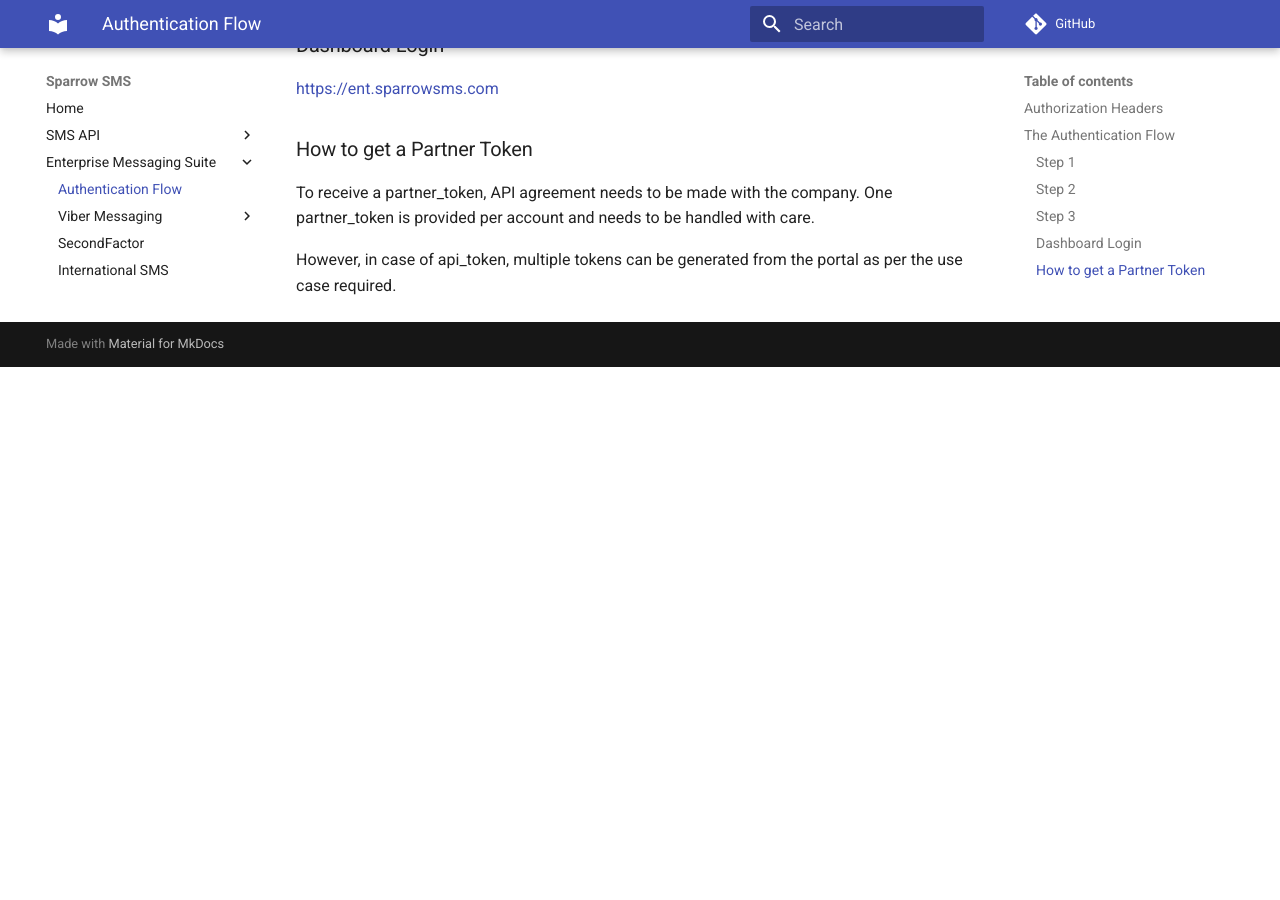
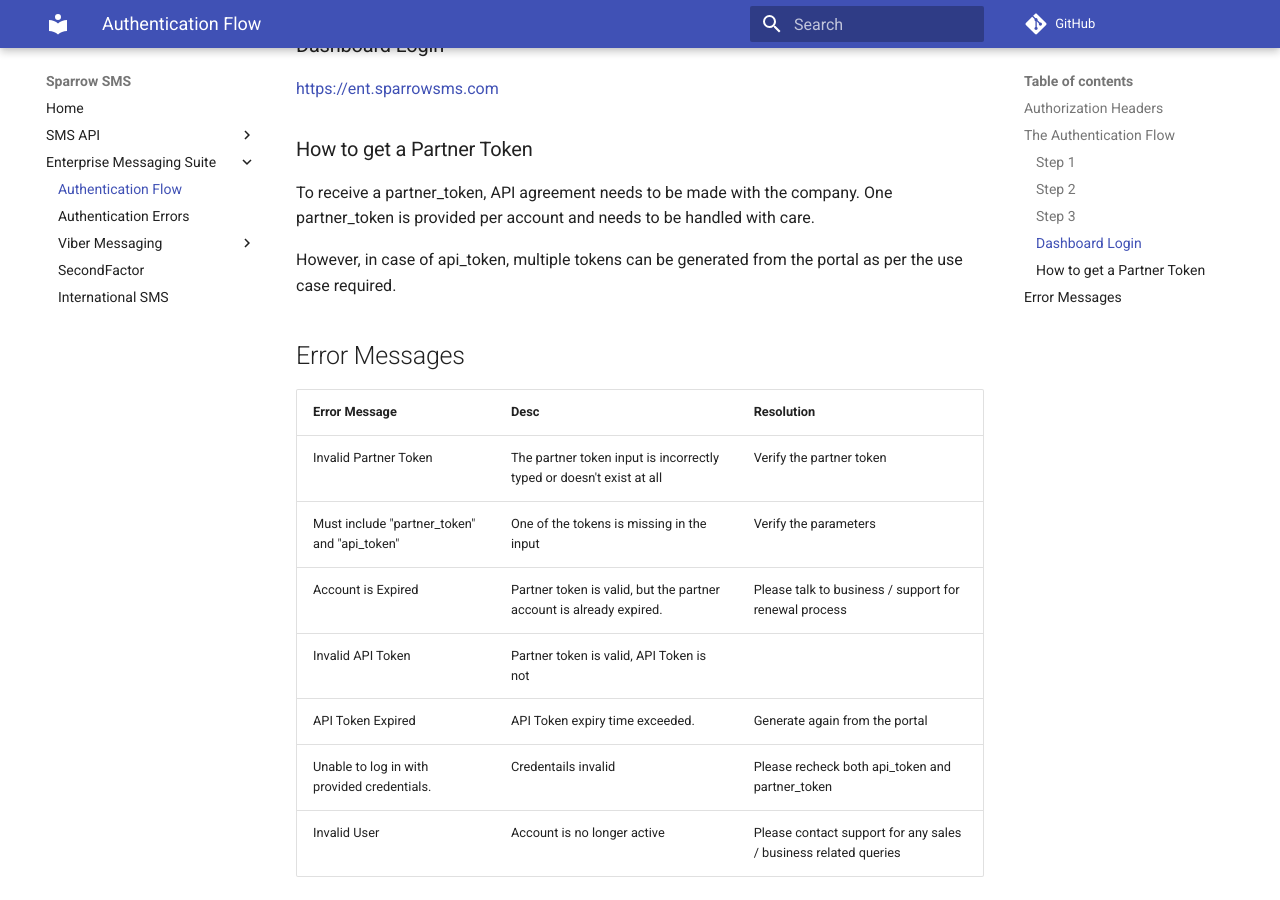
Before and after one commit to sparrowsms/apidocs, an MkDocs documentation site: the page built from docs/enterprise/authentication-flow.md, in a window 1280 px wide and 900 px high, scrolled down 1570 px. Built offline with MkDocs 1.6.1 and Material for MkDocs 9.7.7, drawn with Linux system fonts in a browser that asks for light colours; comment, search, counter and statistics services are not loaded; before the commit the page ends 1937 px from its top, so only the background shows below that.

Commit message:
Error Messages included in the authentication flow docs

```diff
--- a/docs/enterprise/authentication-flow.md
+++ b/docs/enterprise/authentication-flow.md
@@ -68,3 +68,14 @@
 To receive a partner_token, API agreement needs to be made with the company. One partner_token is provided per account and needs to be handled with care.
 
 However, in case of api_token, multiple tokens can be generated from the portal as per the use case required.
+
+## Error Messages
+|Error Message| Desc | Resolution|
+|--|--|--|
+|Invalid Partner Token | The partner token input is incorrectly typed or doesn't exist at all | Verify the partner token |
+|Must include "partner_token" and "api_token" | One of the tokens is missing in the input | Verify the parameters |
+|Account is Expired| Partner token is valid, but the partner account is already expired.| Please talk to business / support for renewal process|
+|Invalid API Token|Partner token is valid, API Token is not| |
+|API Token Expired|API Token expiry time exceeded.| Generate again from the portal|
+|Unable to log in with provided credentials.|Credentails invalid| Please recheck both api_token and partner_token |
+|Invalid User|Account is no longer active|Please contact support for any sales / business related queries|
--- a/mkdocs.yml
+++ b/mkdocs.yml
@@ -18,6 +18,7 @@
   - Enterprise Messaging Suite:
     # - Viber Services in Nepal: 'viber/documentation.md'
     - Authentication Flow : 'enterprise/authentication-flow.md'
+    - Authentication Errors: 'enterprise/authentication-flow/#error-messages'
     - Viber Messaging:
       - Business Messaging : 'enterprise/viber/business-message.md'
       - DLR Reports : 'enterprise/viber/dlr.md'
```
